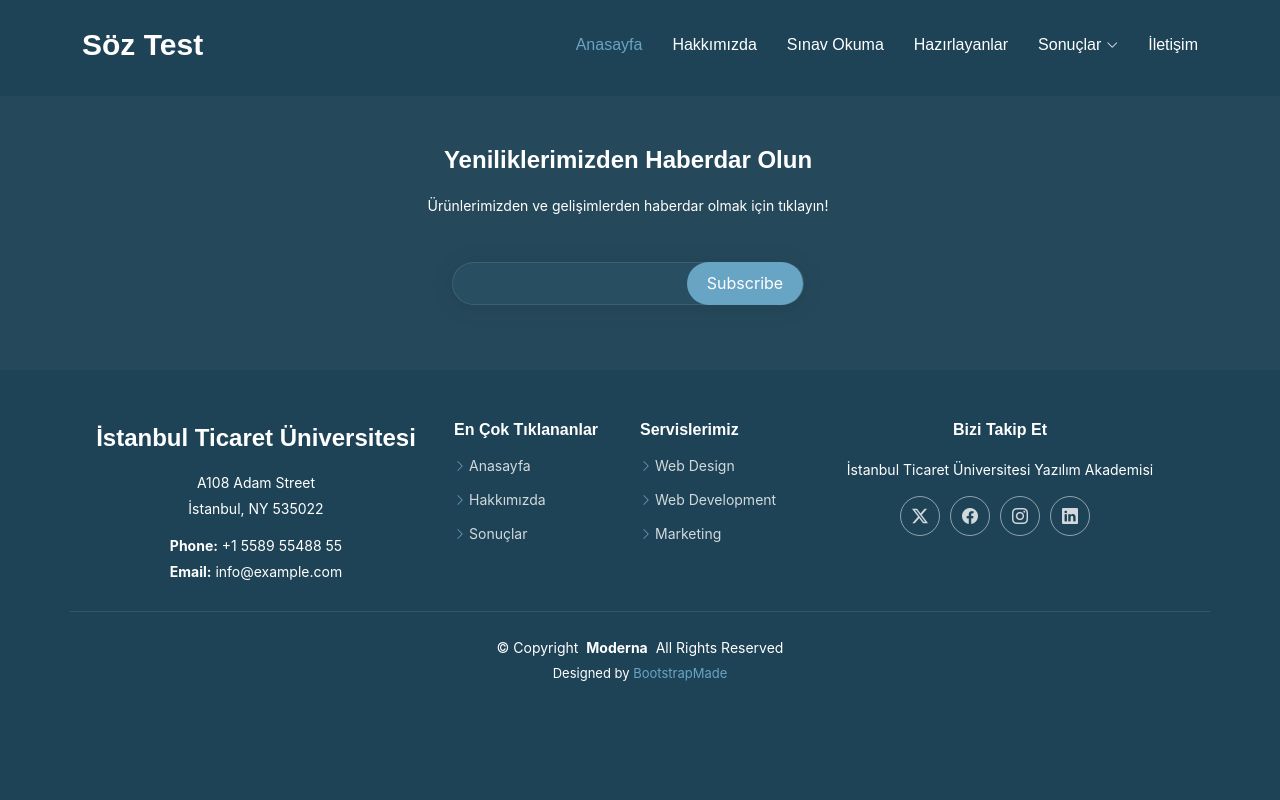
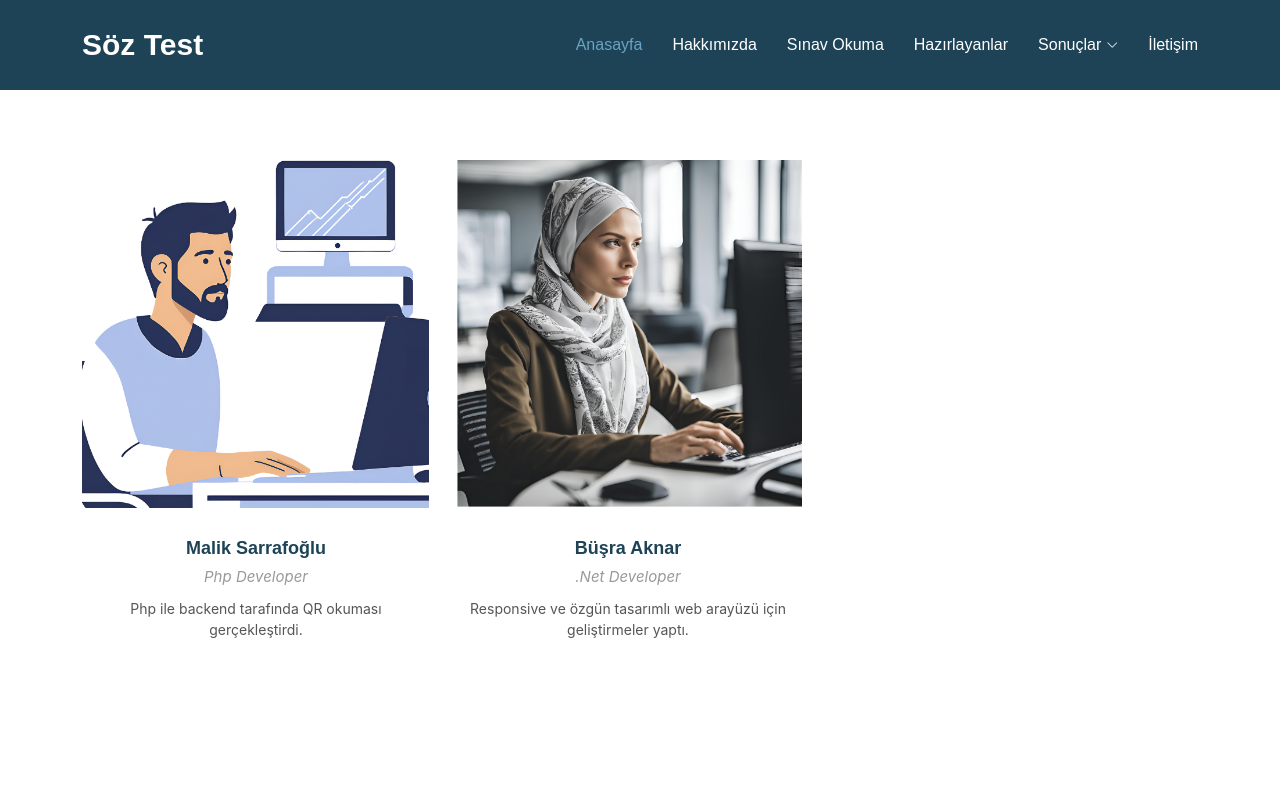
Before and after one commit to busraknar/my-test-app, a React (Create React App) app: page /team in a window 1280 px wide. Shown: the top 800 px of the page. Built offline with nearby package versions, Linux system fonts and the light colour scheme.

Commit message:
Team page is ready

```diff
--- a/src/components/Team.tsx
+++ b/src/components/Team.tsx
@@ -2,11 +2,47 @@ import React from 'react';
 
 const Team: React.FC = () => {
   return (
-    <div>
-      <h1>Takım</h1>
-      <p>Bu sayfa takım üyelerini tanıtacak.</p>
-    </div>
+    <section id="team" className="team section">
+      <div className="container">
+        <div className="row gy-5">
+
+          <div className="col-lg-4 col-md-6 member" data-aos="fade-up" data-aos-delay="100">
+            <div className="member-img">
+              <img src="assets/img/team/team-1.png" className="img-fluid" alt="Walter White" />
+              <div className="social">
+                <a href="#"><i className="bi bi-twitter-x"></i></a>
+                <a href="#"><i className="bi bi-facebook"></i></a>
+                <a href="#"><i className="bi bi-instagram"></i></a>
+                <a href="#"><i className="bi bi-linkedin"></i></a>
+              </div>
+            </div>
+            <div className="member-info text-center">
+              <h4>Malik Sarrafoğlu</h4>
+              <span>Php Developer</span>
+              <p>Php ile backend tarafında QR okuması gerçekleştirdi.</p>
+            </div>
+          </div>
+
+          <div className="col-lg-4 col-md-6 member" data-aos="fade-up" data-aos-delay="200">
+            <div className="member-img">
+              <img src="assets/img/team/team-2.png" className="img-fluid" alt="Sarah Jhonson" />
+              <div className="social">
+                <a href="#"><i className="bi bi-twitter-x"></i></a>
+                <a href="#"><i className="bi bi-facebook"></i></a>
+                <a href="#"><i className="bi bi-instagram"></i></a>
+                <a href="#"><i className="bi bi-linkedin"></i></a>
+              </div>
+            </div>
+            <div className="member-info text-center">
+              <h4>Büşra Aknar</h4>
+              <span>.Net Developer</span>
+              <p>Responsive ve özgün tasarımlı web arayüzü için geliştirmeler yaptı.</p>
+            </div>
+          </div>
+
+        </div>
+      </div>
+    </section>
   );
-};
-
+}
 export default Team;
```
